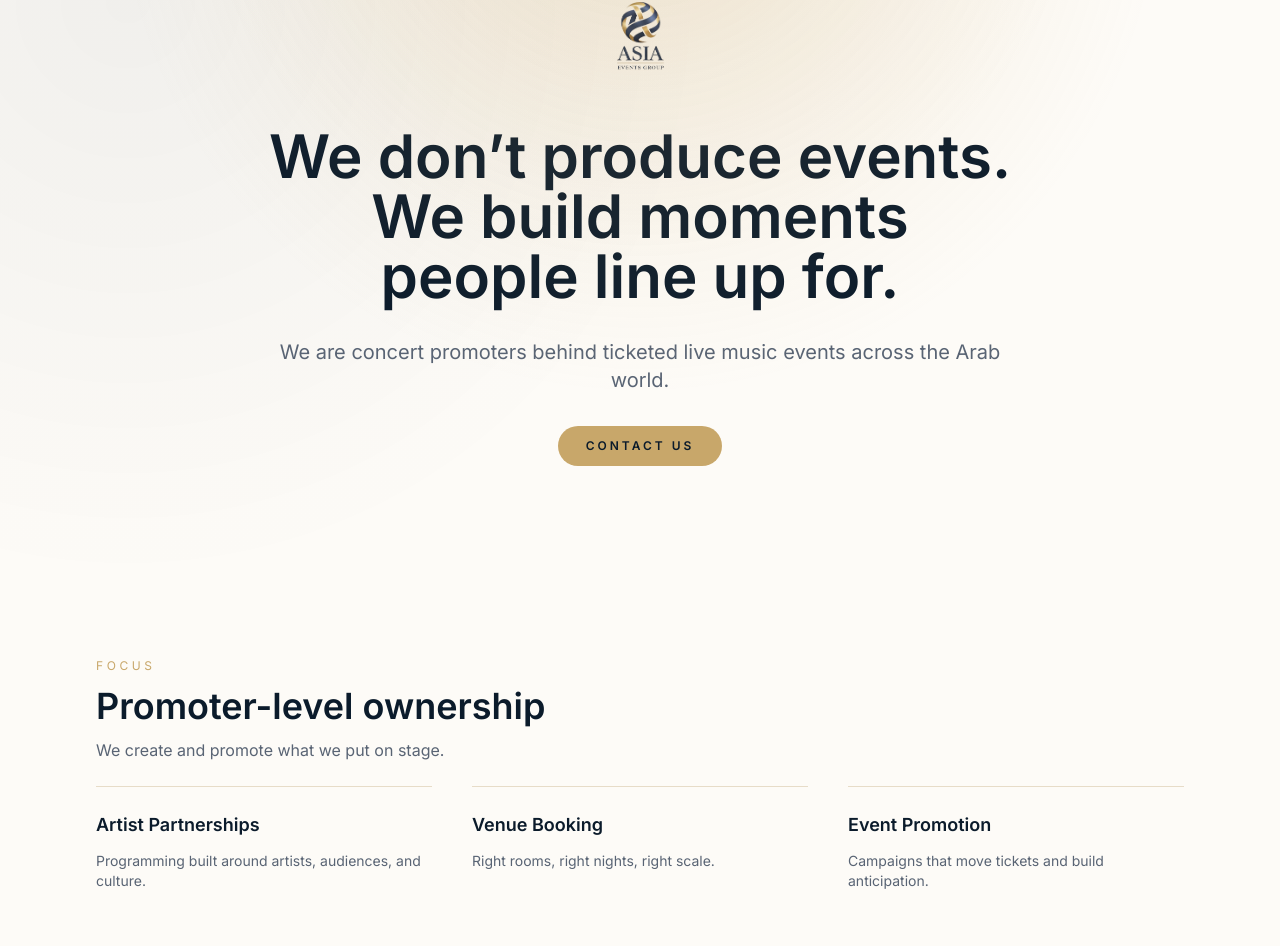
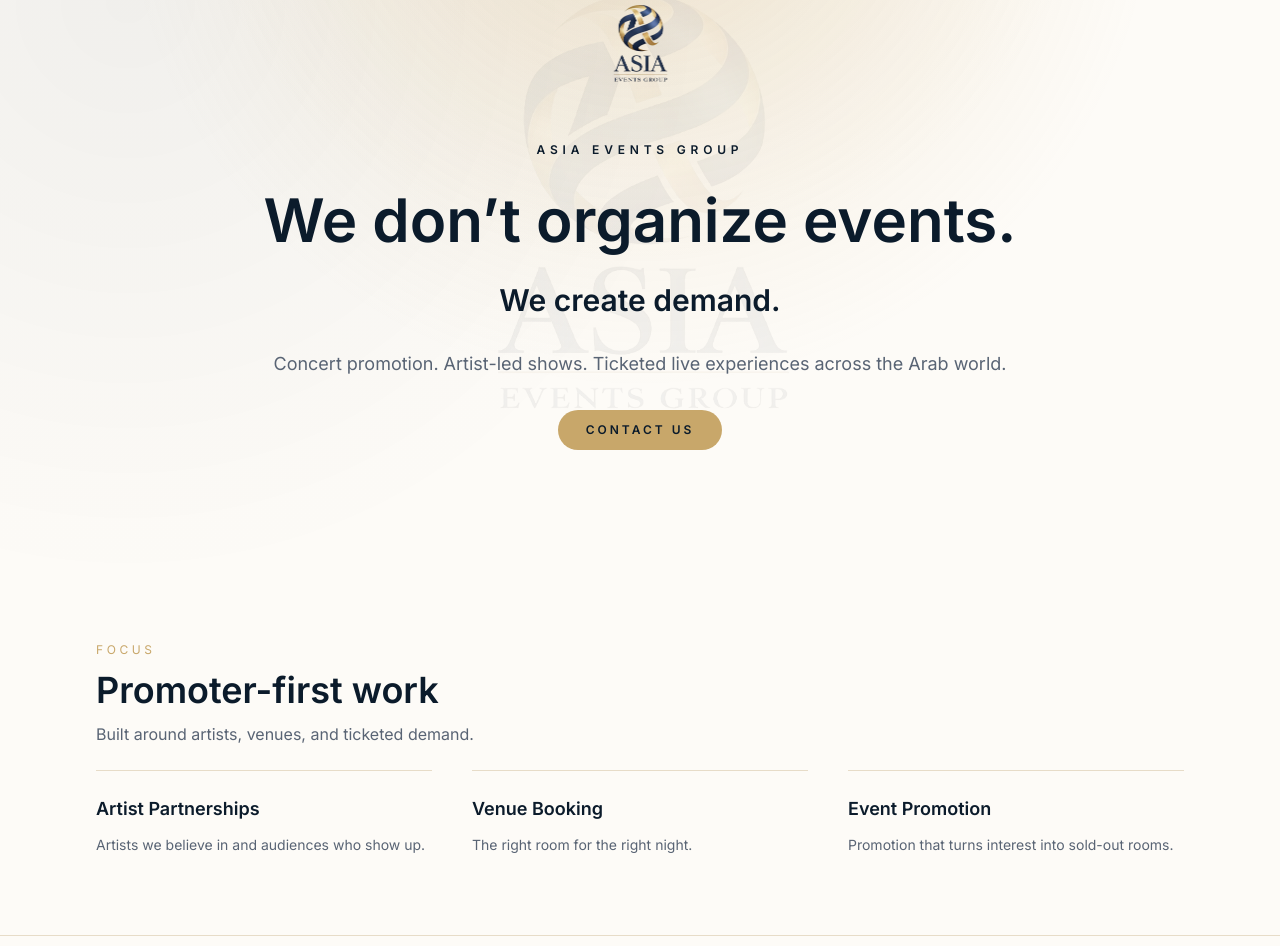
Before and after one commit to Abali-app/Asia-events, a Next.js app: page /en in a window 1280 px wide. Shown: the part 199-1145 px from the top of the page. Built offline with nearby package versions, Linux system fonts and the light colour scheme; no server answers.

Commit message:
Aggressive promoter redesign hero + bold copy (EN/AR)

```diff
--- a/src/app/[locale]/contact/page.tsx
+++ b/src/app/[locale]/contact/page.tsx
@@ -32,10 +32,10 @@
     <div>
       <Section eyebrow={dict.nav.contact} title={dict.contact.title} subtitle={dict.contact.subtitle}>
         <div className="grid gap-10 lg:grid-cols-[1.2fr_0.8fr]">
-          <div className="rounded-2xl border border-[color:var(--border)] bg-[color:var(--surface)] p-6">
+          <div className="border-t border-[color:var(--border)] pt-6">
             <ContactForm labels={dict.form} />
           </div>
-          <aside className="rounded-2xl border border-[color:var(--border)] bg-[color:var(--surface)] p-6">
+          <aside className="border-t border-[color:var(--border)] pt-6">
             <h3 className="text-lg font-semibold text-[color:var(--text)]">{dict.contact.detailsTitle}</h3>
             <ul className="mt-4 space-y-4 text-sm text-[color:var(--text-soft)]">
               {dict.contact.details.map((detail) => (
--- a/src/app/[locale]/page.tsx
+++ b/src/app/[locale]/page.tsx
@@ -33,20 +33,35 @@
     <div>
       <section className="relative overflow-hidden py-20 sm:py-28">
         <div className="absolute inset-0 bg-[radial-gradient(circle_at_top,_rgba(200,167,106,0.2),_transparent_55%)]" />
-        <div className="mx-auto flex w-full max-w-4xl flex-col items-center gap-8 px-4 text-center sm:px-6 lg:px-8">
+        <div className="absolute inset-0 flex items-center justify-center">
+          <Image
+            src="/brand/logo.png"
+            alt=""
+            fill
+            className="object-contain opacity-[0.05]"
+            priority
+          />
+        </div>
+        <div className="relative mx-auto flex w-full max-w-5xl flex-col items-center gap-8 px-4 text-center sm:px-6 lg:px-8">
           <Image
             src="/brand/logo.png"
             alt={`${dict.siteName} logo`}
-            width={720}
-            height={220}
-            className="h-20 w-auto sm:h-24 md:h-28"
+            width={760}
+            height={240}
+            className="h-24 w-auto sm:h-28 md:h-32"
             priority
           />
+          <p className="text-xs font-semibold uppercase tracking-[0.4em] text-[color:var(--text)]">
+            {dict.home.hero.brandLine}
+          </p>
           <h1 className="text-balance text-4xl font-semibold text-[color:var(--text)] sm:text-5xl md:text-6xl">
             {dict.home.hero.headline}
           </h1>
-          <p className="max-w-3xl text-lg text-[color:var(--text-soft)] sm:text-xl">
+          <p className="text-2xl font-semibold text-[color:var(--text)] sm:text-3xl">
             {dict.home.hero.subheadline}
+          </p>
+          <p className="max-w-3xl text-base text-[color:var(--text-soft)] sm:text-lg">
+            {dict.home.hero.supporting}
           </p>
           <Link
             href={`/${locale}/contact`}
@@ -71,14 +86,6 @@
             </article>
           ))}
         </div>
-        <div className="pt-6">
-          <Link
-            href={`/${locale}/services`}
-            className="text-xs font-semibold uppercase tracking-[0.25em] text-[color:var(--accent)]"
-          >
-            {dict.common.exploreServices}
-          </Link>
-        </div>
       </Section>
 
     </div>
--- a/src/app/[locale]/services/page.tsx
+++ b/src/app/[locale]/services/page.tsx
@@ -34,12 +34,9 @@
         title={dict.servicesPage.title}
         subtitle={dict.servicesPage.subtitle}
       >
-        <div className="grid gap-6 md:grid-cols-2 lg:grid-cols-3">
+        <div className="grid gap-8 md:grid-cols-2 lg:grid-cols-3">
           {dict.servicesPage.categories.map((service) => (
-            <article
-              key={service.title}
-              className="rounded-2xl border border-[color:var(--border)] bg-[color:var(--surface)] p-6"
-            >
+            <article key={service.title} className="border-t border-[color:var(--border)] pt-6">
               <h3 className="text-lg font-semibold text-[color:var(--text)]">{service.title}</h3>
               <p className="mt-3 text-sm text-[color:var(--text-soft)]">{service.description}</p>
             </article>
--- a/src/lib/dictionaries/ar.ts
+++ b/src/lib/dictionaries/ar.ts
@@ -18,18 +18,20 @@
   },
   home: {
     hero: {
-      headline: "نحن لا ننفّذ حفلات. نحن نصنع لحظات ينتظرها الجمهور.",
-      subheadline: "نحن مروّجو حفلات نصنع ونروّج لفعاليات موسيقية حية بتذاكر في العالم العربي.",
+      brandLine: "ASIA EVENTS GROUP",
+      headline: "نحن لا ننظم حفلات.",
+      subheadline: "نحن نصنع الطلب.",
+      supporting: "تنظيم وتسويق الحفلات الموسيقية وبيع التذاكر في العالم العربي.",
       primaryCta: "تواصل معنا",
     },
     servicesPreview: {
       eyebrow: "تركيزنا",
-      title: "ملكية بمستوى المروّج",
-      subtitle: "نصنع ونروّج لما نضعه على المسرح.",
+      title: "عمل المروّج أولاً",
+      subtitle: "الفنانون، المواقع، والطلب الحقيقي.",
       items: [
         {
           title: "شراكات الفنانين",
-          description: "برمجة متوافقة مع الفنان والجمهور.",
+          description: "فنانون نراهن عليهم وجمهور ينتظرهم.",
         },
         {
           title: "حجز المواقع",
@@ -37,7 +39,7 @@
         },
         {
           title: "ترويج الفعاليات",
-          description: "حملات تحرّك التذاكر وتبني الترقب.",
+          description: "ترويج يحوّل الاهتمام إلى إقبال.",
         },
       ],
     },
@@ -45,26 +47,26 @@
   about: {
     title: "عن مجموعة آسيا للفعاليات",
     story:
-      "نحن جهة تنظيم فعاليات ومروّج حفلات في العالم العربي. نبتكر ونمتلك ونروّج فعاليات موسيقية حية بتذاكر.",
+      "نحن مروّجو حفلات في العالم العربي. نبتكر ونمتلك ونروّج فعاليات موسيقية حية بتذاكر.",
     missionTitle: "المهمة",
     mission:
-      "ابتكار لحظات موسيقية حية لا تُنسى.",
+      "ابتكار لحظات موسيقية يتحدث عنها الجمهور.",
     valuesTitle: "القيم",
     values: [
-      { title: "الفنان أولاً", description: "جودة الأداء والرؤية الإبداعية." },
+      { title: "الفنان أولاً", description: "الرؤية الإبداعية أولاً." },
       { title: "ثقة الجمهور", description: "تذاكر واضحة ودخول سلس." },
-      { title: "شراكات واضحة", description: "تعاون منظم مع المواقع والرعاة." },
+      { title: "شراكات واضحة", description: "توافق مع المواقع والرعاة." },
     ],
     approachTitle: "النهج",
     approach: [
-      { title: "اختيار", description: "برمجة تناسب السوق." },
+      { title: "اختيار", description: "اختيار يناسب السوق." },
       { title: "ترويج", description: "زخم قبل فتح الأبواب." },
       { title: "تنفيذ", description: "تشغيل موثوق ليلة العرض." },
     ],
   },
   servicesPage: {
     title: "ماذا نفعل",
-    subtitle: "أنشطتنا الأساسية كمروّجي حفلات.",
+    subtitle: "جوهر عمل المروّج.",
     categories: [
       {
         title: "شراكات الفنانين",
@@ -113,7 +115,7 @@
   },
   footer: {
     summary:
-      "جهة تنظيم فعاليات ومروّج حفلات نصنع تجارب موسيقية حية بتذاكر في العالم العربي.",
+      "مروّج حفلات وراء فعاليات موسيقية حية بتذاكر في العالم العربي.",
     socialTitle: "التواصل",
     socials: [
       { label: "إنستغرام", href: "#" },
--- a/src/lib/dictionaries/en.ts
+++ b/src/lib/dictionaries/en.ts
@@ -18,26 +18,29 @@
   },
   home: {
     hero: {
-      headline: "We don’t produce events. We build moments people line up for.",
-      subheadline: "We are concert promoters behind ticketed live music events across the Arab world.",
+      brandLine: "ASIA EVENTS GROUP",
+      headline: "We don’t organize events.",
+      subheadline: "We create demand.",
+      supporting:
+        "Concert promotion. Artist-led shows. Ticketed live experiences across the Arab world.",
       primaryCta: "Contact Us",
     },
     servicesPreview: {
       eyebrow: "Focus",
-      title: "Promoter-level ownership",
-      subtitle: "We create and promote what we put on stage.",
+      title: "Promoter-first work",
+      subtitle: "Built around artists, venues, and ticketed demand.",
       items: [
         {
           title: "Artist Partnerships",
-          description: "Programming built around artists, audiences, and culture.",
+          description: "Artists we believe in and audiences who show up.",
         },
         {
           title: "Venue Booking",
-          description: "Right rooms, right nights, right scale.",
+          description: "The right room for the right night.",
         },
         {
           title: "Event Promotion",
-          description: "Campaigns that move tickets and build anticipation.",
+          description: "Promotion that turns interest into sold-out rooms.",
         },
       ],
     },
@@ -45,34 +48,34 @@
   about: {
     title: "About Asia Events Group",
     story:
-      "We are an event organizer and concert promoter focused on the Arab world. We create, own, and market ticketed live music events.",
+      "We are a concert promoter in the Arab world. We create, own, and market ticketed live music events.",
     missionTitle: "Mission",
     mission:
-      "Create live music moments that feel essential and unforgettable.",
+      "Create live music moments people talk about the next day.",
     valuesTitle: "Values",
     values: [
-      { title: "Artist First", description: "Performance quality and creative intent." },
-      { title: "Audience Trust", description: "Clear ticketing and smooth entry." },
-      { title: "Partner Ready", description: "Aligned sponsors and venue partners." },
+      { title: "Artist First", description: "Creative intent comes first." },
+      { title: "Audience Trust", description: "Clear tickets. Smooth entry." },
+      { title: "Partner Ready", description: "Venue and sponsor alignment." },
     ],
     approachTitle: "Approach",
     approach: [
-      { title: "Curate", description: "Lineups that match the market." },
+      { title: "Curate", description: "Artists that fit the market." },
       { title: "Promote", description: "Momentum before doors open." },
-      { title: "Deliver", description: "Night-of execution that feels effortless." },
+      { title: "Deliver", description: "Night-of execution, no noise." },
     ],
   },
   servicesPage: {
     title: "What We Do",
-    subtitle: "Our core activities as a concert promoter.",
+    subtitle: "The promoter’s core work.",
     categories: [
       {
         title: "Artist Partnerships",
-        description: "Tour routing, collaboration, and relationships.",
+        description: "Tour routing, collaboration, and long-term relationships.",
       },
       {
         title: "Venue Booking",
-        description: "Sourcing, negotiation, and date strategy.",
+        description: "Venue sourcing, negotiation, and date strategy.",
       },
       {
         title: "Event Promotion",
@@ -94,7 +97,7 @@
   },
   contact: {
     title: "Contact",
-    subtitle: "Artist, venue, and sponsorship partnerships.",
+    subtitle: "For artist, venue, and sponsorship partnerships.",
     detailsTitle: "Contact Details",
     details: [
       { label: "Email", value: "hello@asiaeventsgroup.com" },
@@ -113,7 +116,7 @@
   },
   footer: {
     summary:
-      "Event organizer and concert promoter behind ticketed live music events across the Arab world.",
+      "Concert promoter behind ticketed live music events across the Arab world.",
     socialTitle: "Social",
     socials: [
       { label: "Instagram", href: "#" },
```
Also changed, not shown: src/app/[locale]/about/page.tsx (+7 -7 lines).
